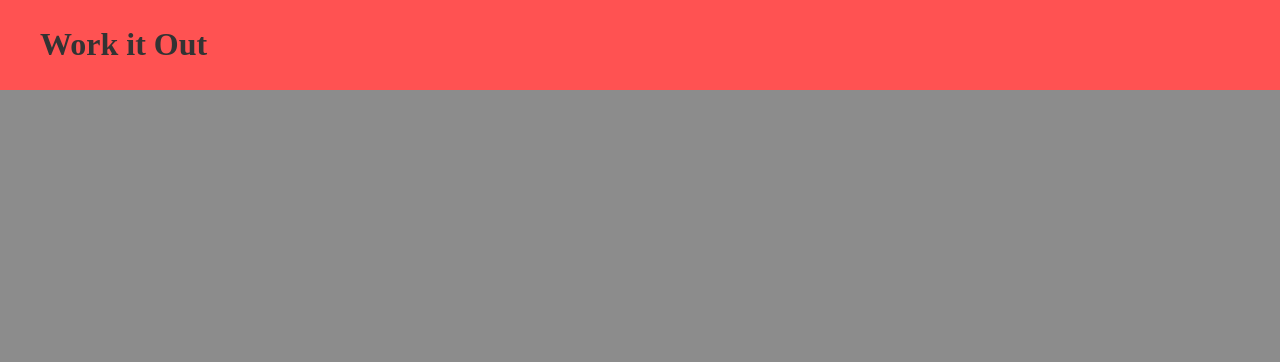
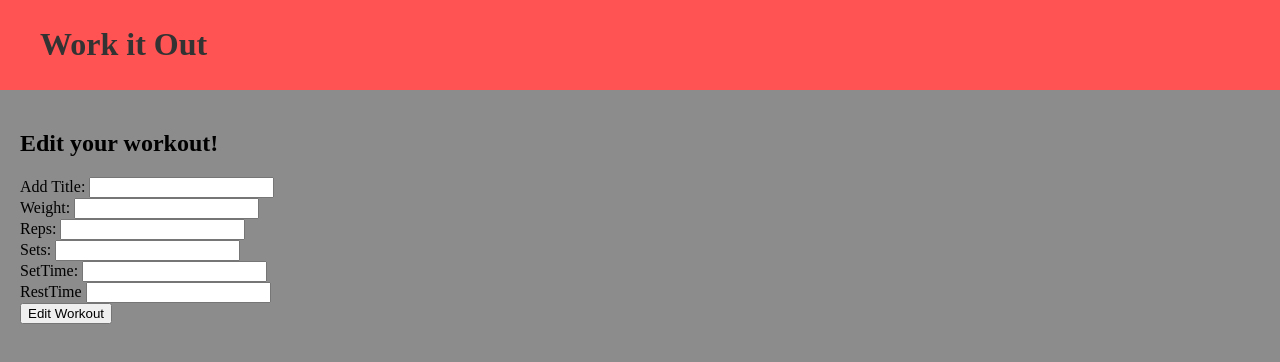
Before and after one commit to kkmm1234/PPIT-Project, a React (Create React App) app in the folder frontend/: page /update/1 in a window 1280 px wide. Before the commit this address had no page. Shown: the top 362 px of the page. Built offline with nearby package versions, Linux system fonts and the light colour scheme; no server answers; a web font is replaced by a local one.

Commit message:
implemented function to update a workout

```diff
--- a/frontend/src/App.js
+++ b/frontend/src/App.js
@@ -2,6 +2,7 @@ import {BrowserRouter, Routes, Route} from 'react-router-dom'
 
 //components
 import HomePage from './components/HomePage'
+import UpdateWorkout from './components/updateWorkout';
 import NavBar from './components/NavBar'
 
 function App() {
@@ -11,10 +12,8 @@ function App() {
         <NavBar/>
         <div className="pages">
           <Routes>
-            <Route
-            path="/"
-            element={<HomePage />}
-            />
+            <Route path="/" element={<HomePage />} />
+            <Route path='/update/:id' element={<UpdateWorkout></UpdateWorkout>}></Route>
           </Routes>
         </div>
       </BrowserRouter>
--- /dev/null
+++ b/frontend/src/components/updateWorkout.js
@@ -0,0 +1,124 @@
+import { useParams, useNavigate } from "react-router-dom";
+import { useEffect, useState } from "react";
+import axios from "axios";
+
+export default function UpdateWorkout() {
+    let { id } = useParams(); // ID parameter from the URL
+
+    // State variables to manage form input values
+    const [title, setTitle] = useState('');
+    const [weight, setWeight] = useState('');
+    const [reps, setReps] = useState('');
+    const [sets, setSets] = useState('');
+    const [setTime, setSetTime] = useState('');
+    const [restTime, setRestTime] = useState('');
+
+    const navigate = useNavigate();
+
+    useEffect(() => {
+        // Fetch the specific travel item based on the ID
+        axios.get('/workouts/' + id)
+            .then((response) => {
+                //Set state with the retrieved data
+                setTitle(response.data.title);
+                setWeight(response.data.weight);
+                setReps(response.data.reps);
+                setSets(response.data.sets);
+                setSetTime(response.data.setTime);
+                setRestTime(response.data.restTime);
+            })
+            .catch((error) => {
+                console.log(error);
+            });
+    }, [id]); //Dependency array to rerun the effect when the id parameter changes
+
+    const handleSubmit = (e) => {
+        e.preventDefault();
+
+        // Create a travel object with updated form input values
+        const workout = {
+            title: title,
+            weight: weight,
+            reps: reps,
+            sets: sets,
+            setTime: setTime,
+            restTime: restTime,
+        };
+
+        // Send a PUT request to update the specific travel item based on the ID
+        axios.patch('/workouts/update/' + id, workout)
+            .then((res) => {
+                // Navigate to the 'read' page after successful edit
+                navigate('/');
+            })
+            .catch((error) => {
+                console.log(error);
+            });
+    };
+
+    return (
+        <div>
+            {/* form to edit a workout */}
+            <h2>Edit your workout!</h2>
+            <form onSubmit={handleSubmit}>
+                <div className="group">
+                    <label>Add Title: </label>
+                    <input
+                        type="text"
+                        className="control"
+                        value={title}
+                        onChange={(e) => { setTitle(e.target.value) }}
+                    />
+                </div>
+                <div className="group">
+                    <label>Weight: </label>
+                    <input
+                        type="text"
+                        className="fcontrol"
+                        value={weight}
+                        onChange={(e) => { setWeight(e.target.value) }}
+                    />
+                </div>
+                <div className="group">
+                    <label>Reps: </label>
+                    <input
+                        type="text"
+                        className="control"
+                        value={reps}
+                        onChange={(e) => { setReps(e.target.value) }}
+                    />
+                </div>
+                <div className="group">
+                    <label>Sets: </label>
+                    <input
+                        type="text"
+                        className="control"
+                        value={sets}
+                        onChange={(e) => { setSets(e.target.value) }}
+                    />
+                </div>
+                <div className="group">
+                    <label>SetTime: </label>
+                    <input
+                        type="text"
+                        className="control"
+                        value={setTime}
+                        onChange={(e) => { setSetTime(e.target.value) }}
+                    />
+                </div>
+                <div className="group">
+                    <label>RestTime </label>
+                    <input
+                        type="text"
+                        className="control"
+                        value={restTime}
+                        onChange={(e) => { setRestTime(e.target.value) }}
+                    />
+                </div>
+                <div>
+                    <button className="btn" type="submit">Edit Workout</button>
+                </div>
+            </form>
+        </div>
+    );
+}
--- a/frontend/src/components/workoutIteam.js
+++ b/frontend/src/components/workoutIteam.js
@@ -2,6 +2,7 @@ import React from 'react';
 import Card from 'react-bootstrap/Card';
 import Button from 'react-bootstrap/Button';
 import axios from 'axios';
+import { Link } from 'react-router-dom';
 import { useWorkout } from '../context/workoutContextHook';
 
 function WorkoutItem({ workout }) {
@@ -36,6 +37,7 @@ function WorkoutItem({ workout }) {
                 </Card.Body>
                 <Button variant='danger' className='btn' onClick={deleteWorkout}>
                 Delete</Button>
+                <button className='btn'><Link to={'/update/'+workout._id}>Update</Link></button>
             </Card>
         </div>
     )
```
